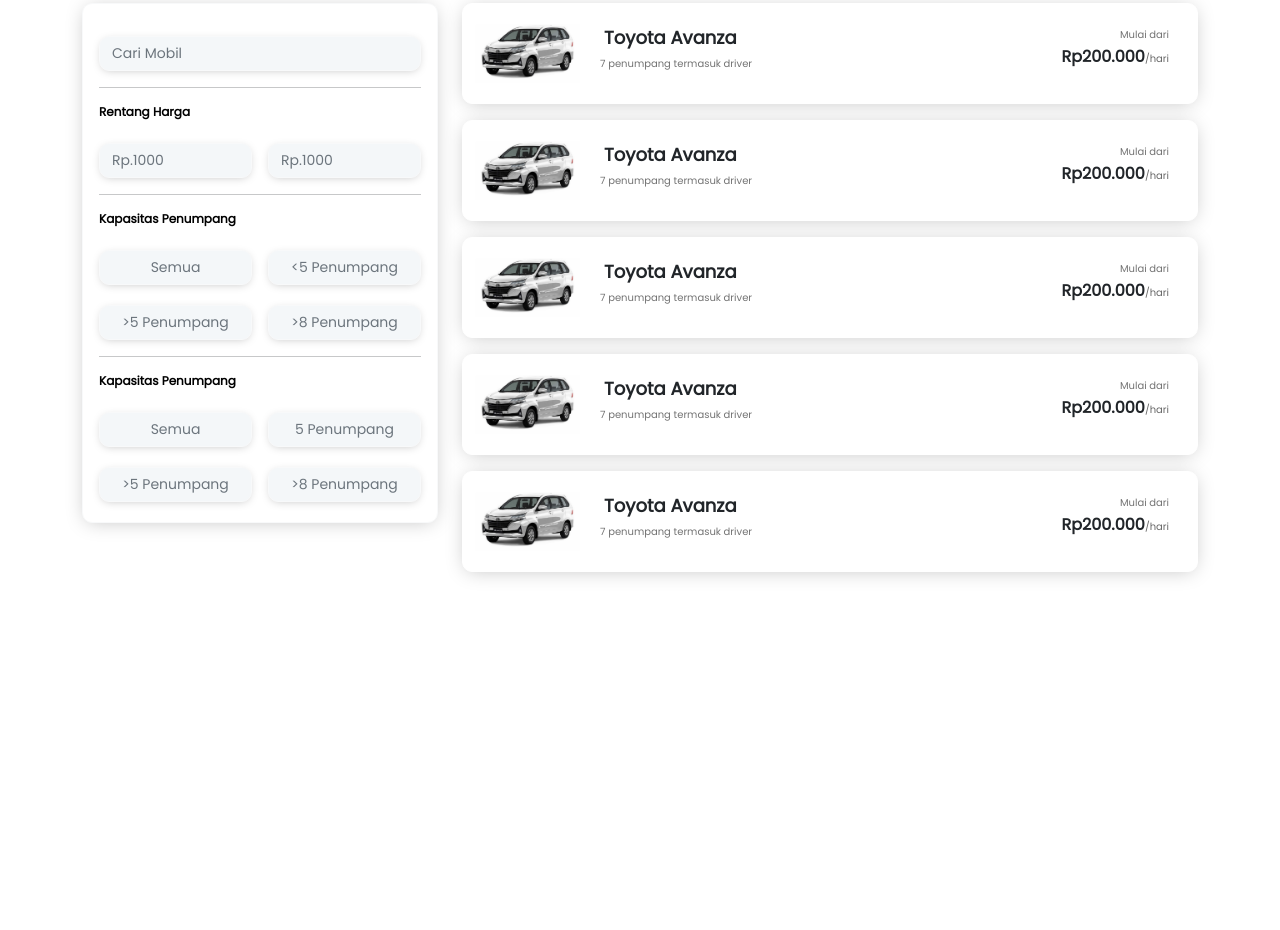
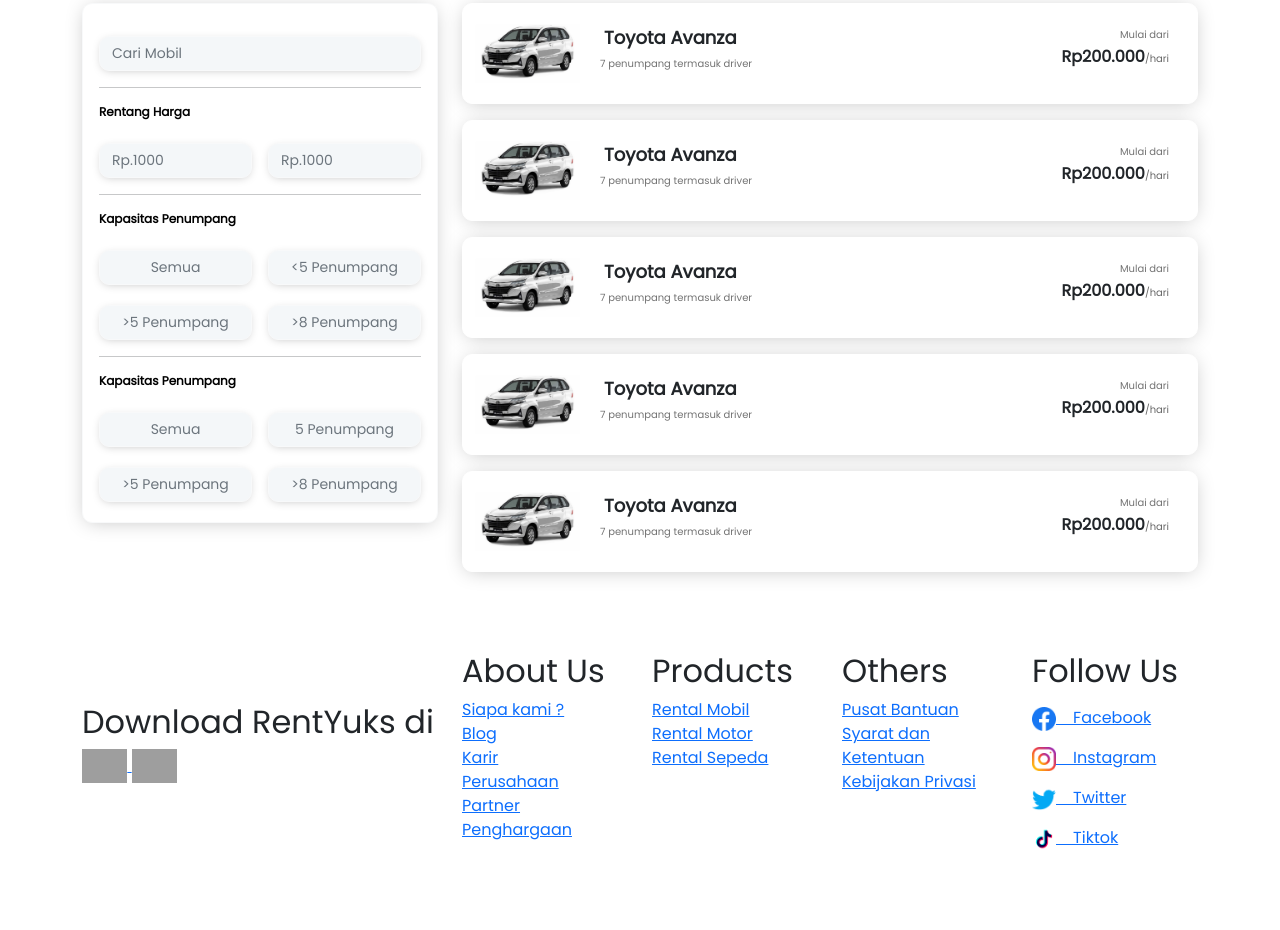
Before and after one commit to banghanzz/RentYuks, a plain HTML site: page result.html in a window 1280 px wide. Shown: the part 269-1199 px from the top of the page. Before the commit the page ends 873 px from the top, so only its background shows below. Drawn offline with nearby package versions, Linux system fonts and the light colour scheme; grey boxes are pictures that could not be loaded.

Commit message:
add footer

```diff
--- a/result.html
+++ b/result.html
@@ -138,21 +138,21 @@
                             <div class="row g-3">
                               <label for="exampleRentang Harga" class="form-label my-2">Kapasitas Penumpang</label>
                               <div class="col">
-                                <input type="text" class="form-control border-light py-1" placeholder="Semua" aria-label="kapasitas">
+                                <input type="text" class="form-control border-light py-1" placeholder="Semua" aria-label="kapasitas"  readonly>
                               </div>
 
                               <div class="col">
-                                <input type="text" class="form-control border-light py-1" placeholder="<5 Penumpang" aria-label="kapasitas">
+                                <input type="text" class="form-control border-light py-1" placeholder="<5 Penumpang" aria-label="kapasitas"  readonly>
                               </div>
                             </div>
 
                             <div class="row g-3 my-1">
                               <div class="col">
-                                <input type="text" class="form-control border-light py-1" placeholder=">5 Penumpang" aria-label="kapasitas">
+                                <input type="text" class="form-control border-light py-1" placeholder=">5 Penumpang" aria-label="kapasitas"  readonly>
                               </div>
 
                               <div class="col">
-                                <input type="text" class="form-control border-light py-1" placeholder=">8 Penumpang" aria-label="kapasitas">
+                                <input type="text" class="form-control border-light py-1" placeholder=">8 Penumpang" aria-label="kapasitas"  readonly>
                               </div>
                             </div>
                           <hr class="solid">
@@ -162,21 +162,21 @@
                             <div class="row g-3">
                               <label for="exampleRentangHarga" class="form-label my-2">Kapasitas Penumpang</label>
                               <div class="col">
-                                <input type="text" class="form-control border-light py-1" placeholder="Semua" aria-label="kapasitas">
+                                <input type="text" class="form-control border-light py-1" placeholder="Semua" aria-label="kapasitas" readonly>
                             </div>
 
                             <div class="col">
-                              <input type="text" class="form-control border-light py-1" placeholder="5 Penumpang" aria-label="kapasitas">
+                              <input type="text" class="form-control border-light py-1" placeholder="5 Penumpang" aria-label="kapasitas"readonly>
                               </div>
                             </div>
 
                             <div class="row g-3 my-1">
                               <div class="col">
-                                <input type="text" class="form-control border-light py-1" placeholder=">5 Penumpang" aria-label="kapasitas">
+                                <input type="text" class="form-control border-light py-1" placeholder=">5 Penumpang" aria-label="kapasitas" readonly>
                               </div>
 
                               <div class="col">
-                                <input type="text" class="form-control border-light py-1" placeholder=">8 Penumpang" aria-label="kapasitas">
+                                <input type="text" class="form-control border-light py-1" placeholder=">8 Penumpang" aria-label="kapasitas" readonly>
                               </div>
                             </div>
                       </div>
@@ -367,6 +367,59 @@
 
     </section>
 
+    <footer>
+      <div class="d-none d-lg-block d-md-block d-sm-none">
+      <div class="container">
+          <div class="row py-5">
+              <div class="download col-lg-4 col-md-12 mb-5 align-self-center">
+                  <h2>Download RentYuks di</h2>
+                  <a href="http://">
+                      <img src="https://www.pedulilindungi.id/assets/play-store.svg" alt="" height="34px">
+                  </a>
+                  <a href="http://">
+                      <img src="https://www.pedulilindungi.id/assets/app-store.svg" alt="" height="34px">
+                  </a>
+
+              </div>
+
+              <div class="about col-lg-2 col-md-4 mb-4">
+                  <h2>About Us</h2>
+                  <a href="">Siapa kami ?</a> <br>
+                  <a href="">Blog</a> <br>
+                  <a href="">Karir</a> <br>
+                  <a href="">Perusahaan</a> <br>
+                  <a href="">Partner</a> <br>
+                  <a href="">Penghargaan</a>
+              </div>
+
+              <div class="products col-lg-2 col-md-4 col-sm-12 d-none d-md-block mb-4">
+                  <h2>Products</h2>
+                  <a href="">Rental Mobil</a> <br>
+                  <a href="">Rental Motor</a> <br>
+                  <a href="">Rental Sepeda</a>
+              </div>
+
+              <div class="others col-lg-2 col-md-4 mb-4">
+                  <h2>Others</h2>
+                  <a href="">Pusat Bantuan</a> <br>
+                  <a href="">Syarat dan Ketentuan</a> <br>
+                  <a href="">Kebijakan Privasi</a> <br>
+              </div>
+
+              <div class="social col-lg-2 col-md-12 mb-4">
+                  <h2>Follow Us</h2>
+                  <a href="http://" style="line-height: 40px;"><img src="frontend/images/facebook_logo.png" alt="" width="24px">&nbsp; &nbsp; Facebook</a> <br>
+                  <a href="http://" style="line-height: 40px;"><img src="frontend/images/instagram_logo.png" alt="" width="24px">&nbsp; &nbsp; Instagram</a> <br>
+                  <a href="http://" style="line-height: 40px;"><img src="frontend/images/twitter_logo.png" alt="" width="24px">&nbsp; &nbsp; Twitter</a> <br>
+                  <a href="http://" style="line-height: 40px;"><img src="frontend/images/tiktok_logo.png" alt="" width="24px">&nbsp; &nbsp; Tiktok</a>
+              </div>
+          </div>
+
+      </div>
+      </div>
+
+  </footer>
+
     <!-- Option 1: Bootstrap Bundle with Popper -->
   <script src="https://cdn.jsdelivr.net/npm/bootstrap@5.1.3/dist/js/bootstrap.bundle.min.js"></script>
 
```
